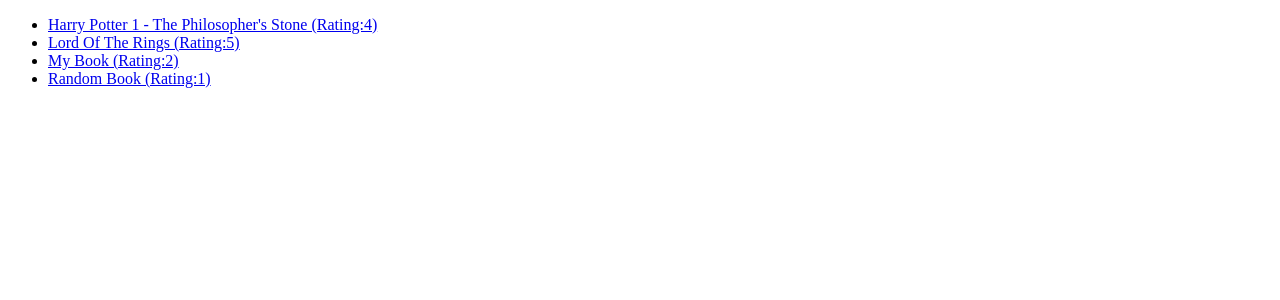
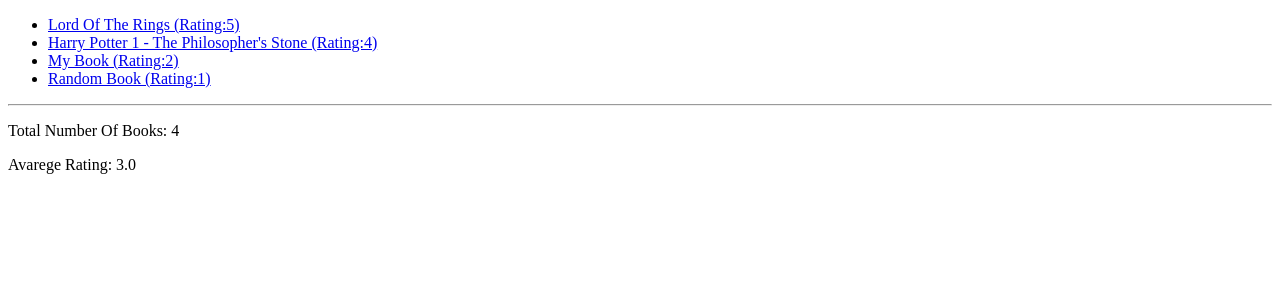
Before and after one commit to diegoflorenca/django-udemy, a Django app: page / in a window 1280 px wide. Shown: the top 300 px of the page. Run offline with Django 4.2, Linux system fonts and the light colour scheme; data comes from the database, SQL or seed files in the repository.

Commit message:
class 94 - db_index and aggregators

```diff
--- a/book_store/book_outlet/models.py
+++ b/book_store/book_outlet/models.py
@@ -12,7 +12,7 @@ class Book(models.Model):
     )
     author = models.CharField(null=True, max_length=100)
     is_bestselling = models.BooleanField(default=False)
-    slug = models.SlugField(default="", null=False)
+    slug = models.SlugField(default="", null=False, db_index=True)
 
     def get_absolute_url(self):
         return reverse("book-detail", kwargs={"slug": self.slug})
--- a/book_store/book_outlet/templates/book_outlet/index.html
+++ b/book_store/book_outlet/templates/book_outlet/index.html
@@ -10,4 +10,7 @@
             <li><a href="{{ book.get_absolute_url }}">{{ book.title|title }} (Rating:{{ book.rating }})</a></li>
         {% endfor %}
     </ul>
+    <hr>
+    <p>Total Number Of Books: {{ total_number_of_books }}</p>
+    <p>Avarege Rating: {{ average_rating.rating__avg }}</p>
 {% endblock content %}
--- a/book_store/book_outlet/views.py
+++ b/book_store/book_outlet/views.py
@@ -1,5 +1,6 @@
 from django.shortcuts import render, get_object_or_404
 from django.http import Http404
+from django.db.models import Avg
 
 from .models import Book
 
@@ -7,9 +8,13 @@ from .models import Book
 
 
 def index(request):
-    books = Book.objects.all()
+    books = Book.objects.all().order_by("-rating")
+    num_books = books.count()
+    avg_rating = books.aggregate(Avg("rating"))
     return render(request, "book_outlet/index.html", {
-        "books": books
+        "books": books,
+        "total_number_of_books": num_books,
+        "average_rating": avg_rating
     })
 
 
```
